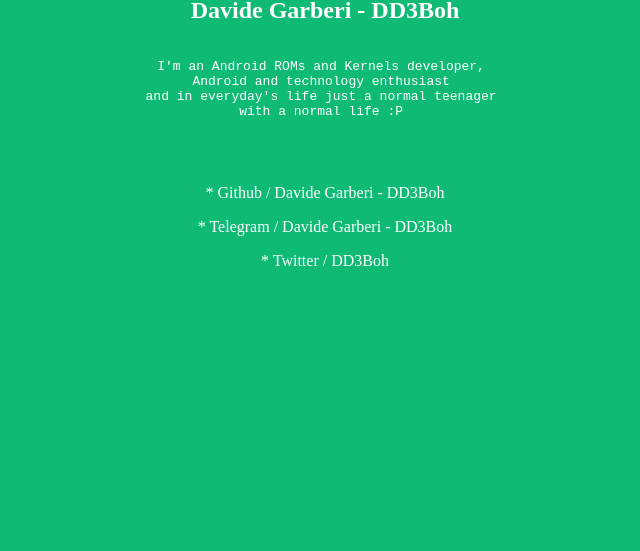
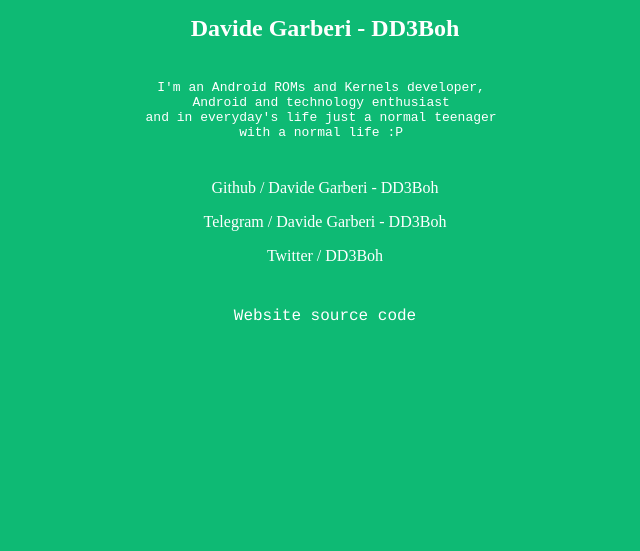
Before and after one commit to DD3Boh/DD3Boh.github.io, a plain HTML site: page index.html in a window 1280 px wide. Shown: the part 249-800 px from the top of the page, without its empty margins (315-955 px from the left). Drawn offline with Linux system fonts and the light colour scheme.

Commit message:
Reorder a bit and add a source code link
Signed-off-by: Davide Garberi <dade.garberi@gmail.com>

```diff
--- a/index.html
+++ b/index.html
@@ -7,7 +7,6 @@
 	<link rel="icon" href="images/favicon.png">
 
 <style>
-
 #logo {
 	border-radius: 50%;
 	border: 3px solid #009565;
@@ -19,9 +18,12 @@
 </head>
 <body>
 
+<div style="height: 10px;"> </div>
+
 <p> <img src="images/dd3boh.png" alt="There should be my logo here lol" width="200" height="200" id="logo" > </p>
 
 <h2>Davide Garberi - DD3Boh</h2>
+<div style="height: 5px;"> </div>
 <pre>
 I'm an Android ROMs and Kernels developer,
 Android and technology enthusiast
@@ -29,11 +31,15 @@ and in everyday's life just a normal teenager
 with a normal life :P
 </pre>
 
-<br> </br>
+<div style="height: 10px;"> </div>
 
-<p>  <a href="https://www.github.com/DD3Boh">* Github / Davide Garberi - DD3Boh </a> </p>
-<p>  <a href="https://t.me/DD3Boh">* Telegram / Davide Garberi - DD3Boh </a> </p>
-<p>  <a href="https://twitter.com/dd3boh">* Twitter / DD3Boh </a> </p>
+<p>  <a href="https://github.com/DD3Boh">Github / Davide Garberi - DD3Boh </a> </p>
+<p>  <a href="https://t.me/DD3Boh">Telegram / Davide Garberi - DD3Boh </a> </p>
+<p>  <a href="https://twitter.com/dd3boh">Twitter / DD3Boh </a> </p>
+
+<div style="height: 10px;"> </div>
+
+<p style="font-family:courier;"> <a href="https://github.com/DD3Boh/dd3boh.github.io"> Website source code </a> </p>
 
 </body>
 </html>
--- a/style/style.css
+++ b/style/style.css
@@ -1,6 +1,7 @@
 body {
 	background-color: #0EBA74;
 }
+
 h1 {
 	text-align: center;
 	color: white;
```
